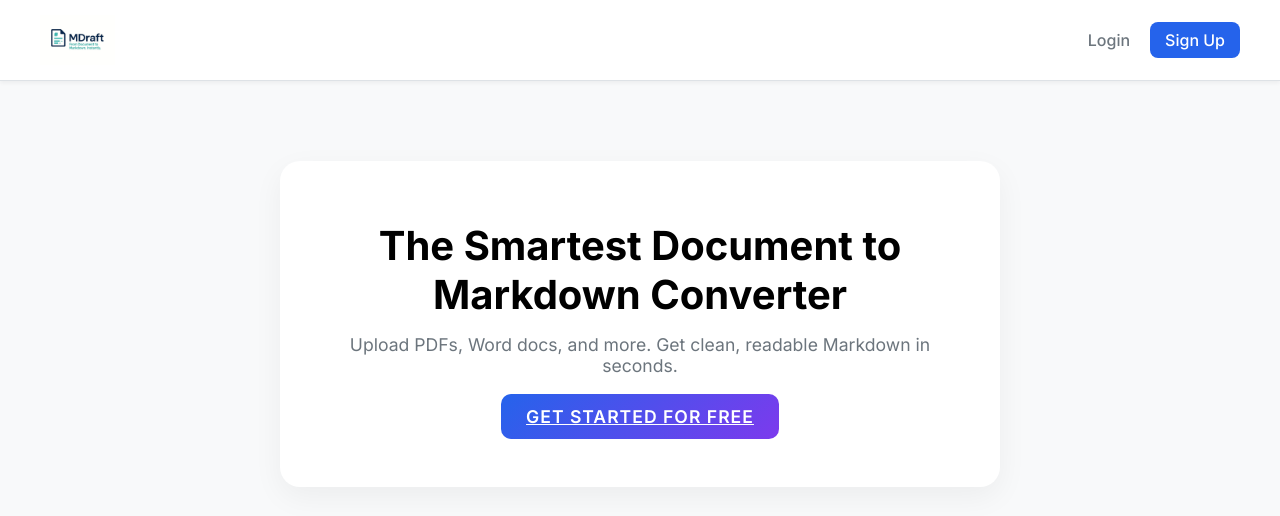
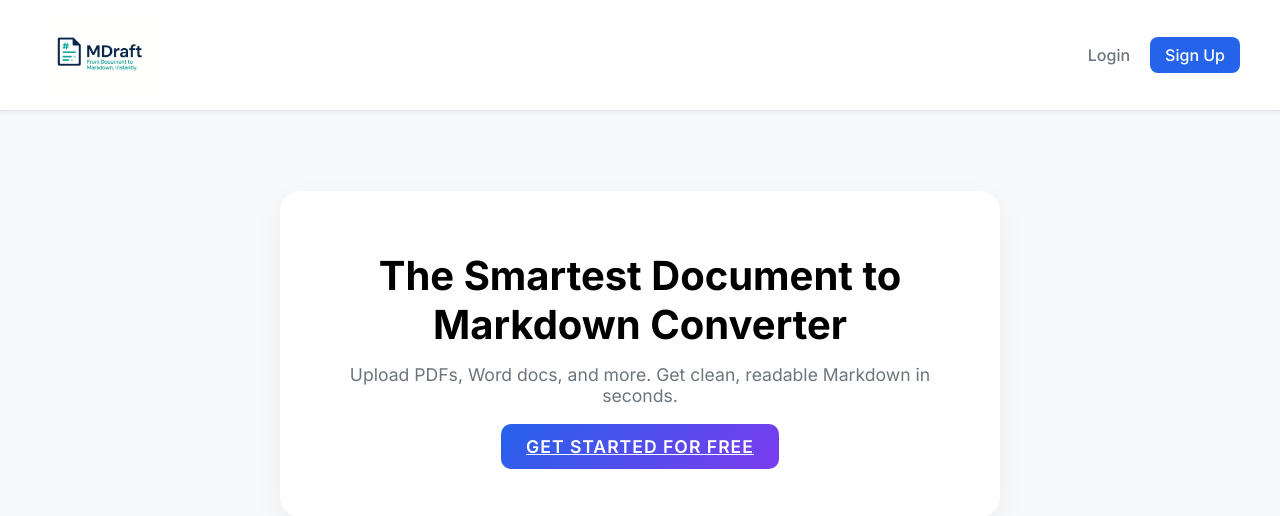
Before and after one commit to jmobrien1/document-markdown-converter, a Flask app: page / in a window 1280 px wide. Shown: the top 516 px of the page. Run offline with Flask 3, Linux system fonts and the light colour scheme; data comes from the database, SQL or seed files in the repository; some libraries are stand-ins or nearby versions.

Commit message:
Significantly increase logo size for better visibility and prominence

```diff
--- a/app/templates/admin/dashboard.html
+++ b/app/templates/admin/dashboard.html
@@ -83,7 +83,7 @@
 
         /* Logo styling */
         .logo img {
-            height: 50px;
+            height: 80px;
             width: auto;
             display: block;
         }
--- a/app/templates/index.html
+++ b/app/templates/index.html
@@ -199,7 +199,7 @@
 
         /* Logo styling */
         .brand img {
-            height: 50px;
+            height: 80px;
             width: auto;
             display: block;
         }
--- a/app/templates/login.html
+++ b/app/templates/login.html
@@ -22,7 +22,7 @@
 
         /* Logo styling */
         .brand img {
-            height: 70px;
+            height: 100px;
             width: auto;
             display: block;
             margin: 0 auto 20px;
--- a/app/templates/signup.html
+++ b/app/templates/signup.html
@@ -22,7 +22,7 @@
 
         /* Logo styling */
         .brand img {
-            height: 70px;
+            height: 100px;
             width: auto;
             display: block;
             margin: 0 auto 20px;
```
